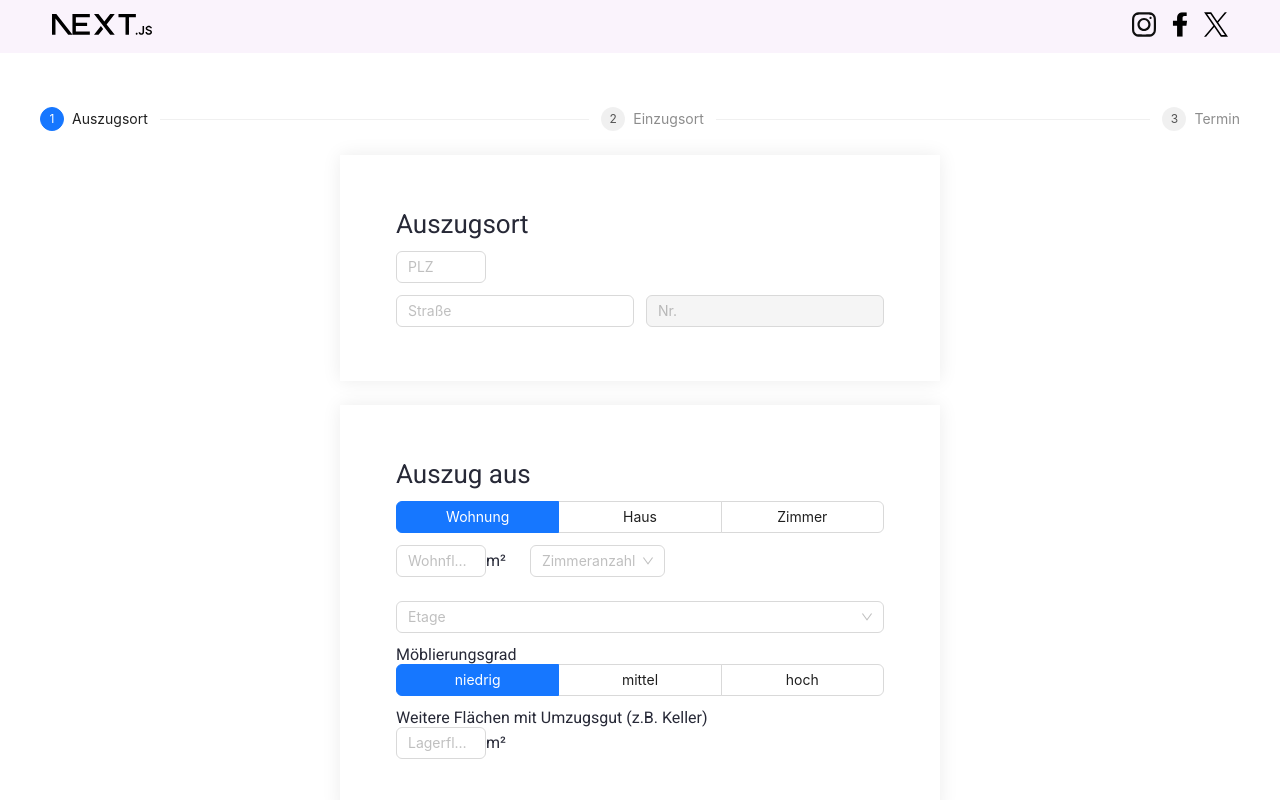
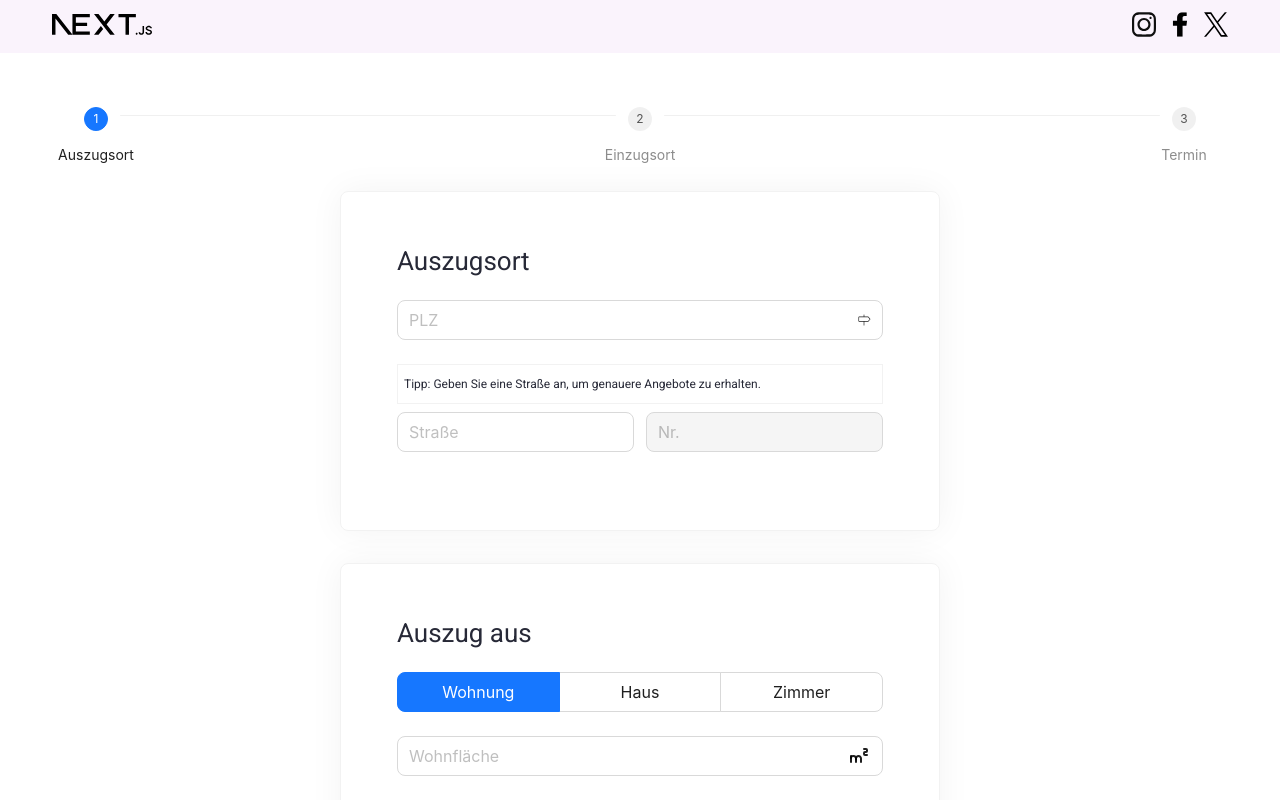
Before and after one commit to zaqoutm/umzuger, a Next.js app: page /apply in a window 1280 px wide. Shown: the top 800 px of the page. Built offline with nearby package versions, Linux system fonts and the light colour scheme; what @ant-design/nextjs-registry would draw is missing.

Commit message:
loading, error pages, general styling

```diff
--- a/src/app/apply/AuszugortStep.tsx
+++ b/src/app/apply/AuszugortStep.tsx
@@ -1,5 +1,8 @@
+import { ReadonlyURLSearchParams, useSearchParams } from "next/navigation";
 import { useEffect, useRef, useState } from "react";
 import { FormProvider, useForm } from "react-hook-form";
+import { PiSignpostLight } from "react-icons/pi";
+import { TbMeterSquare } from "react-icons/tb";
 import InputNumberX from "./InputNumberX";
 import InputX from "./InputX";
 import { AuszugortType } from "./page";
@@ -11,12 +14,15 @@ interface PropsType {
   stepButtons: any;
   next: any;
   data: any;
+  searchParams?: ReadonlyURLSearchParams;
 }
 
 /**
  *
  */
 function AuszugortStep({ stepButtons, next, data }: PropsType) {
+  const searhParams = useSearchParams();
+
   const streetRef = useRef(null);
   const formxAuszugsort = useForm<AuszugortType>({
     defaultValues: {
@@ -26,8 +32,6 @@ function AuszugortStep({ stepButtons, next, data }: PropsType) {
   const { subscribe, setValue } = formxAuszugsort;
 
   function submit(data: AuszugortType) {
-    // console.log(data);
-    // console.log(data.ausZugAus);
     next(data);
   }
 
@@ -35,6 +39,10 @@ function AuszugortStep({ stepButtons, next, data }: PropsType) {
 
   /** */
   useEffect(() => {
+    console.log(searhParams.get("x"));
+    // TODO: check regix
+    // set plz
+
     /**
      * set data if founded
      */
@@ -80,26 +88,33 @@ function AuszugortStep({ stepButtons, next, data }: PropsType) {
           {/*  */}
           <div className={styles.formBox}>
             <h2>Auszugsort</h2>
+            <div className={styles.inputContainer}>
               <InputNumberX
                 name='plz'
                 placeholder='PLZ'
+                iconSuffix={<PiSignpostLight />}
                 maxLength={5}
-              pattern={{
-                value: /^\d{5}$/,
-                message: "PLZ muss 5 Ziffern haben",
+                rules={{
+                  required: "PLZ. erforderlich",
+                  pattern: { value: /^\d{5}$/, message: "PLZ. muss 5 Ziffern haben" },
                 }}
               />
+            </div>
+
+            <div className={styles.inputContainer}>
+              <p className={styles.tip}>Tipp: Geben Sie eine Straße an, um genauere Angebote zu erhalten.</p>
               <div className={styles.inputsGroupRow}>
                 <InputX name='street' placeholder='Straße' inputRef={streetRef} />
                 <InputX name='streetNumber' placeholder='Nr.' isDisabled={isStreetNumberDisabled} />
+              </div>
             </div>
           </div>
 
           {/*  */}
           <div className={styles.formBox}>
             <h2>Auszug aus</h2>
-
             {/*  */}
+            <div className={styles.inputContainer}>
               <RadioX
                 name='ausZugAus.homeType'
                 options={[
@@ -108,51 +123,73 @@ function AuszugortStep({ stepButtons, next, data }: PropsType) {
                   { value: "zimmer", label: "Zimmer" },
                 ]}
               />
+            </div>
 
             <div className={styles.inputsGroupRow}>
-              {/*  */}
-              <div>
+              {/* Wohnfläche */}
+              <div className={styles.inputContainer}>
                 <InputNumberX
                   name='ausZugAus.livingSpace'
                   placeholder='Wohnfläche'
+                  iconSuffix={<TbMeterSquare size={24} />}
                   maxLength={4}
-                  pattern={{
-                    value: /^\d{4}$/,
-                    message: "PLZ muss 4 Ziffern haben",
+                  rules={{
+                    required: "Bitte geben Sie die Wohnfläche an.",
+                    pattern: { value: /^\d{1,4}$/, message: "" },
                   }}
                 />
-                <span>m²</span>
               </div>
               {/*  */}
+            </div>
+
+            <div className={styles.inputContainer}>
               <SelectX
                 name='ausZugAus.rooms'
                 placeHolder='Zimmeranzahl'
+                rules={{ required: "Bitte wählen Sie eine Antwort aus." }}
                 options={[
                   { value: "1", label: <span>1 Zimmer</span> },
                   { value: "2", label: "2 Zimmer" },
                   { value: "3", label: "3 Zimmer" },
-                  { value: "4", label: "3 Zimmer" },
-                  { value: "5", label: "3 Zimmer" },
+                  { value: "4", label: "4 Zimmer" },
+                  { value: "5", label: "5 Zimmer" },
+                  { value: "6", label: "6 Zimmer" },
+                  { value: "7", label: "7 Zimmer" },
+                  { value: "100", label: "mehr als 7 Zimmer" },
                 ]}
               />
             </div>
 
             {/*  */}
+            <div className={styles.inputContainer}>
               <SelectX
                 name='ausZugAus.floor'
                 placeHolder='Etage'
+                rules={{ required: "Bitte geben Sie eine Etage an." }}
                 options={[
                   { value: "souterrain", label: "Souterrain" },
                   { value: "erdgeschoss", label: "Erdgeschoss" },
+                  { value: "hochparterre", label: "Hochparterre" },
                   { value: "1", label: "1. Etage" },
                   { value: "2", label: "2. Etage" },
                   { value: "3", label: "3. Etage" },
+                  { value: "4", label: "4. Etage" },
+                  { value: "5", label: "5. Etage" },
+                  { value: "6", label: "6. Etage order höher" },
                 ]}
               />
+            </div>
 
             {/*  */}
-            <div>
-              <p>Möblierungsgrad</p>
+            <div className={styles.inputContainer}>
+              <h4>Möblierungsgrad</h4>
+              <p>Bitte wählen Sie das Bild aus, welches Ihre Wohnung am besten widerspiegelt</p>
+
+              {/*  */}
+              {/*  */}
+              {/*  */}
+              {/* TODO: */}
+              {/* custom with pics */}
               <RadioX
                 name='ausZugAus.degreeOfFurnishing'
                 defaultValue={"LOW"}
@@ -165,19 +202,20 @@ function AuszugortStep({ stepButtons, next, data }: PropsType) {
             </div>
 
             {/*  */}
-            <div>
+            <div className={styles.inputContainer}>
               <p>Weitere Flächen mit Umzugsgut (z.B. Keller)</p>
               <InputNumberX
                 name='ausZugAus.storageAreas'
                 placeholder='Lagerflächen'
                 maxLength={4}
-                pattern={{
-                  value: /^\d{4}$/,
-                  message: "PLZ muss 4 Ziffern haben",
+                rules={{
+                  pattern: { value: /^\d{0,4}$/, message: "" },
                 }}
+                iconSuffix={<TbMeterSquare size={24} />}
               />
-              <span>m²</span>
             </div>
+
+            {/*  */}
           </div>
 
           {stepButtons}
--- a/src/app/apply/InputNumberX.tsx
+++ b/src/app/apply/InputNumberX.tsx
@@ -1,12 +1,14 @@
 import { InputNumber } from "antd";
-import { Controller, ValidationRule } from "react-hook-form";
+import { ReactNode } from "react";
+import { Controller, RegisterOptions } from "react-hook-form";
 
 interface PropsType {
   name: string;
   placeholder?: string;
-  pattern?: ValidationRule<RegExp>;
+  rules?: RegisterOptions;
   maxLength?: number;
   isDisabled?: boolean;
+  iconSuffix?: ReactNode;
 }
 
 export default function InputNumberX(props: PropsType) {
@@ -16,15 +18,18 @@ export default function InputNumberX(props: PropsType) {
     // --------------- form-hook Controller
     <Controller
       name={props.name}
-      rules={{
-        required: `${props.placeholder} erforderlich`,
-        pattern: props.pattern,
-      }}
+      rules={props.rules}
+      // rules={{
+      //   required: `${props.placeholder} erforderlich`,
+      //   pattern: props.pattern,
+      // }}
       render={({ field, fieldState }) => (
         // ------------- antd input
         //
         <>
           <InputNumber
+            size='large'
+            style={{ width: "100%" }}
             {...field}
             stringMode
             disabled={props.isDisabled}
@@ -33,6 +38,7 @@ export default function InputNumberX(props: PropsType) {
             maxLength={props.maxLength}
             placeholder={props.placeholder}
             status={fieldState.invalid ? "error" : ""}
+            suffix={props.iconSuffix}
           />
           {fieldState.error && <div style={{ color: "red", fontSize: 12 }}>{fieldState.error.message}</div>}
         </>
--- a/src/app/apply/InputX.tsx
+++ b/src/app/apply/InputX.tsx
@@ -19,6 +19,7 @@ export default function InputX(props: PropsType) {
       render={({ field, fieldState }) => (
         <>
           <Input
+            size='large'
             {...field}
             onChange={(e) => {
               field.onChange(e);
--- a/src/app/apply/RadioX.tsx
+++ b/src/app/apply/RadioX.tsx
@@ -15,6 +15,7 @@ export default function RadioX(props: PropsType) {
       render={({ field }) => (
         <>
           <Radio.Group
+            size='large'
             {...field}
             defaultValue={props.defaultValue}
             options={props.options}
--- a/src/app/apply/SelectX.tsx
+++ b/src/app/apply/SelectX.tsx
@@ -1,22 +1,23 @@
 import { CheckboxOptionType, Select } from "antd";
-import { Controller } from "react-hook-form";
+import { Controller, RegisterOptions } from "react-hook-form";
 
 interface PropsType {
   name: string;
   options: CheckboxOptionType[];
   defaultValue?: string;
   placeHolder?: string;
+  rules?: RegisterOptions;
 }
 
 export default function SelectX(props: PropsType) {
   return (
     <Controller
       name={props.name}
-      rules={{ required: "Bitte wählen Sie eine Antwort aus." }}
+      rules={props.rules}
       render={({ field, fieldState }) => (
         <>
-          <h1>{props.defaultValue}</h1>
           <Select
+            size='large'
             placeholder={props.placeHolder}
             {...field}
             options={props.options}
--- a/src/app/apply/page.tsx
+++ b/src/app/apply/page.tsx
@@ -39,6 +39,7 @@ export default function ApplyPage() {
 
   const next = () => {
     setCurrent(currentStep + 1);
+    window.scrollTo(0, 0);
   };
   const prev = () => {
     setCurrent(currentStep - 1);
@@ -81,7 +82,9 @@ export default function ApplyPage() {
       */}
 
       <div className={styles.stepper}>
-        <Steps size='small' items={steps} current={currentStep} />
+        <Steps size='small' items={steps} current={currentStep} labelPlacement='vertical' />
+
+        {/*  */}
         <div className={styles.stepContent}>
           {currentStep == 0 ? (
             // mount, unmount to dom
--- a/src/app/apply/styles.module.css
+++ b/src/app/apply/styles.module.css
@@ -7,13 +7,13 @@
   margin-top: 54px;
 }
 .stepContent {
-  min-height: 400px;
+  /* min-height: 400px; */
   padding: 24px 8px;
 }
 .stepsButtons {
   display: flex;
   justify-content: flex-end;
-  padding: 24px;
+  padding: 24px 0;
   margin-bottom: 24px;
 }
 .separator {
@@ -35,16 +35,34 @@
   max-width: 600px;
   display: flex;
   flex-direction: column;
-  gap: 12px;
+  /* gap: 12px; */
   padding: 54px 56px;
+  border: 1px solid var(--border);
+  border-radius: 8px;
   /* box-shadow: rgba(0, 0, 0, 0.1) 0px 5px 10px -6px, rgba(0, 0, 0, 0.1) 0px 2px 4px -1px; */
-  box-shadow: 0 0 18px rgba(0, 0, 0, 0.08);
-  margin-bottom: 24px;
+  box-shadow: 0 0px 34px rgba(0, 0, 0, 0.05);
+  margin-bottom: 32px;
 }
 .formBox h2 {
   font-weight: 400;
+  margin-bottom: 24px;
 }
 .inputsGroupRow {
   display: flex;
+  align-items: flex-start;
   gap: 12px;
 }
+.inputContainer {
+  display: flex;
+  flex-direction: column;
+  margin-bottom: 24px;
+  width: 100%;
+  gap: 8px;
+  /* border: 1px solid deeppink; */
+}
+
+.tip {
+  border: 1px solid var(--border);
+  font-size: 12px;
+  padding: 12px 6px;
+}
--- a/src/app/globals.css
+++ b/src/app/globals.css
@@ -93,3 +93,12 @@ h2 {
 /* <=phone */
 @media screen and (max-width: 767px) {
 }
+
+/* loading page */
+.loadingPage {
+  display: flex;
+  justify-content: center;
+  align-items: center;
+  padding: 24px;
+  min-height: 400px;
+}
```
Also changed, not shown: src/app/layout.tsx (+10 -7 lines), src/app/loading.tsx (added, +7 -0 lines), src/app/not-found.tsx (added, +7 -0 lines), src/components/where-form/page.tsx (+24 -22 lines). Lines whose indentation alone changed are shown as unchanged.
